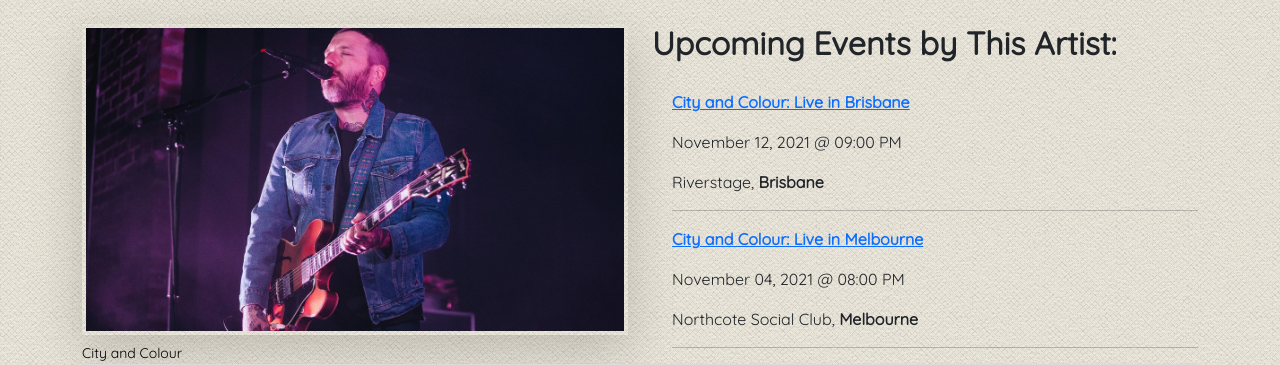
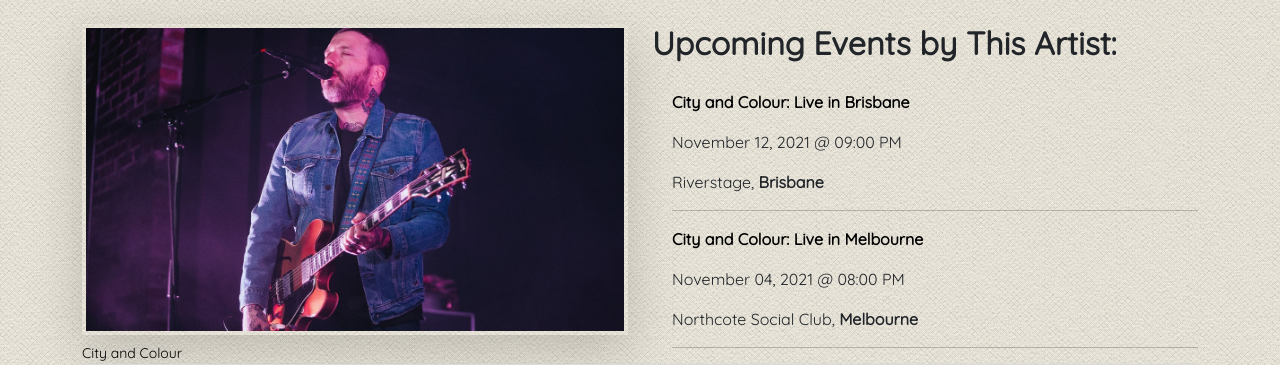
Before and after one commit to aarunjury/iab207_assignment3, a Flask app: page /events/2 in a window 1280 px wide. Shown: the part 56-421 px from the top of the page. Run offline with Flask 2, Linux system fonts and the light colour scheme; data comes from the database, SQL or seed files in the repository; some libraries are stand-ins or nearby versions.

Commit message:
Update style.css

```diff
--- a/bookings/static/css/style.css
+++ b/bookings/static/css/style.css
@@ -29,6 +29,14 @@ h1 {
   padding-left: 20px;
 }
 
+.info_box a{
+  text-decoration: none;
+  color: #000;
+}
+
+.info_box a:hover{
+  color: #6d7993;
+}
 
 /*Defining Card Details on artist page*/
 .card-img-top {
```
